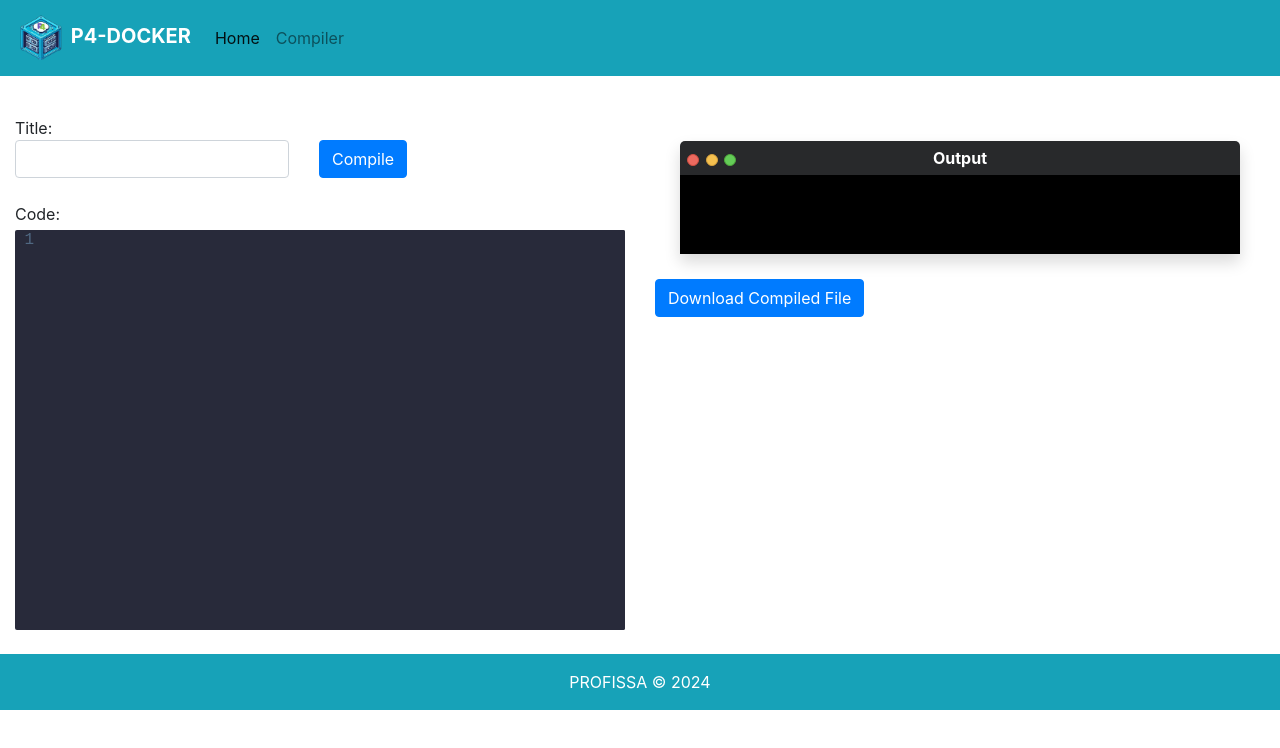
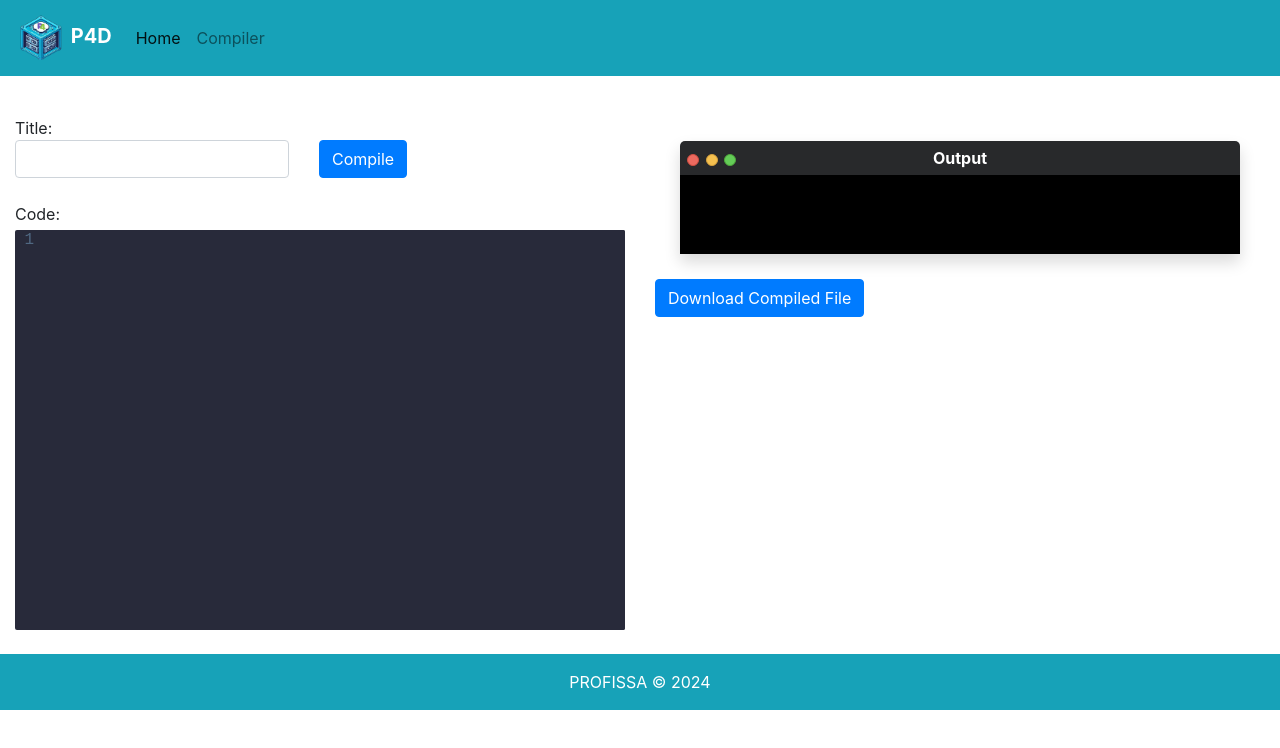
Before and after one commit to dnredson/P4Docker, a website: page public/compiler.html in a window 1280 px wide. Drawn offline with nearby package versions, Linux system fonts and the light colour scheme.

Commit message:
Update compiler.html

```diff
--- a/public/compiler.html
+++ b/public/compiler.html
@@ -3,7 +3,7 @@
 <head>
   <meta charset="UTF-8">
   <meta name="viewport" content="width=device-width, initial-scale=1.0">
-  <title>P4-DOCKER</title>
+  <title>P4D</title>
   <!-- Bootstrap CSS -->
   <link href="https://stackpath.bootstrapcdn.com/bootstrap/4.3.1/css/bootstrap.min.css" rel="stylesheet">
   <link rel="stylesheet" href="./assets/css/style.css">
@@ -15,7 +15,7 @@
   <nav class="navbar navbar-expand-lg navbar-light bg-info">
     <a class="navbar-brand" href="#">
       <img src="./assets/images/logo.png" width="50" height="50" alt="">
-      P4-DOCKER
+      P4D
     </a>
     <button class="navbar-toggler" type="button" data-toggle="collapse" data-target="#navbarNav" aria-controls="navbarNav" aria-expanded="false" aria-label="Toggle navigation">
         <span class="navbar-toggler-icon"></span>
```
